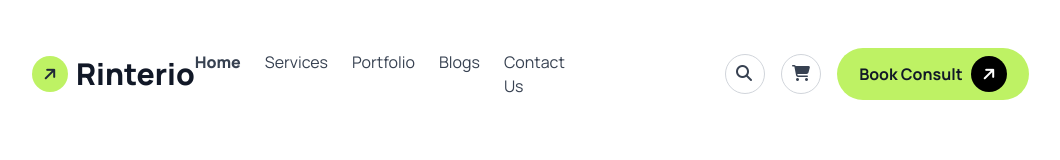
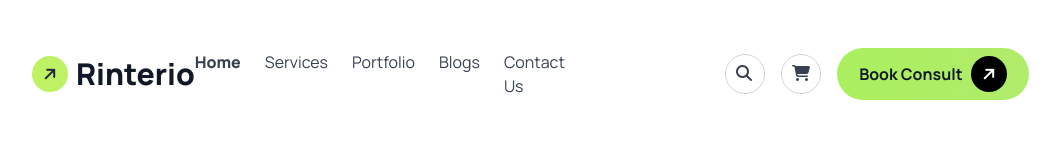
Before and after one commit to shoshi80/my_assignment_3, a plain HTML site: page index.html in a window 1280 px wide. Shown: the whole page, without its empty margins (144-1204 px from the left). Drawn offline with nearby package versions, Linux system fonts and the light colour scheme.

Commit message:
button gradient added

```diff
--- a/index.html
+++ b/index.html
@@ -45,8 +45,6 @@
 
     <header>
 
-
-
         <nav class="flex items-center justify-between p-12  lg:mx-32">
             <div class="flex items-center">
                 <div class="w-9 h-9 flex items-center justify-center bg-lime-300 rounded-full">
@@ -54,12 +52,6 @@
                 </div>
                 <a href="#" class="text-3xl font-extrabold text-gray-900 ml-2 ">Rinterio</a>
             </div>
-
-
-
-
-
-
 
             <ul class="hidden md:hidden lg:flex space-x-6  ">
                 <li><a href="#" class="text-gray-700 hover:text-black font-extrabold ">Home</a></li>
@@ -71,7 +63,7 @@
             <div class="hidden md:flex items-center space-x-2 ml-40 lg:flex items-center space-x-4">
                 <a href="#"><i class="fa-solid fa-magnifying-glass w-10 h-10 p-2.5 rounded-full border border-gray-300 text-gray-700"></i></a>
                 <a href="#"><i class="fa-solid fa-cart-shopping w-10 h-10 p-2.5 rounded-full border border-gray-300 text-gray-700"></i></a>
-                <a href="#" class="bg-lime-300 text-gray-900 font-bold py-2 px-4 rounded-full hover:bg-lime-400 w-48 flex items-center justify-center gap-2">Book Consult
+                <a href="#" class="bg-gradient-to-r from-[#ABEF5F] to-[#b0ec6b] text-gray-900 font-bold py-2 px-4 rounded-full hover:bg-lime-400 w-48 flex items-center justify-center gap-2">Book Consult
 
                     <div class="w-9 h-9 flex items-center justify-center bg-black rounded-full">
                         <i class="fa-solid fa-arrow-right -rotate-45 text-white"></i>
```
